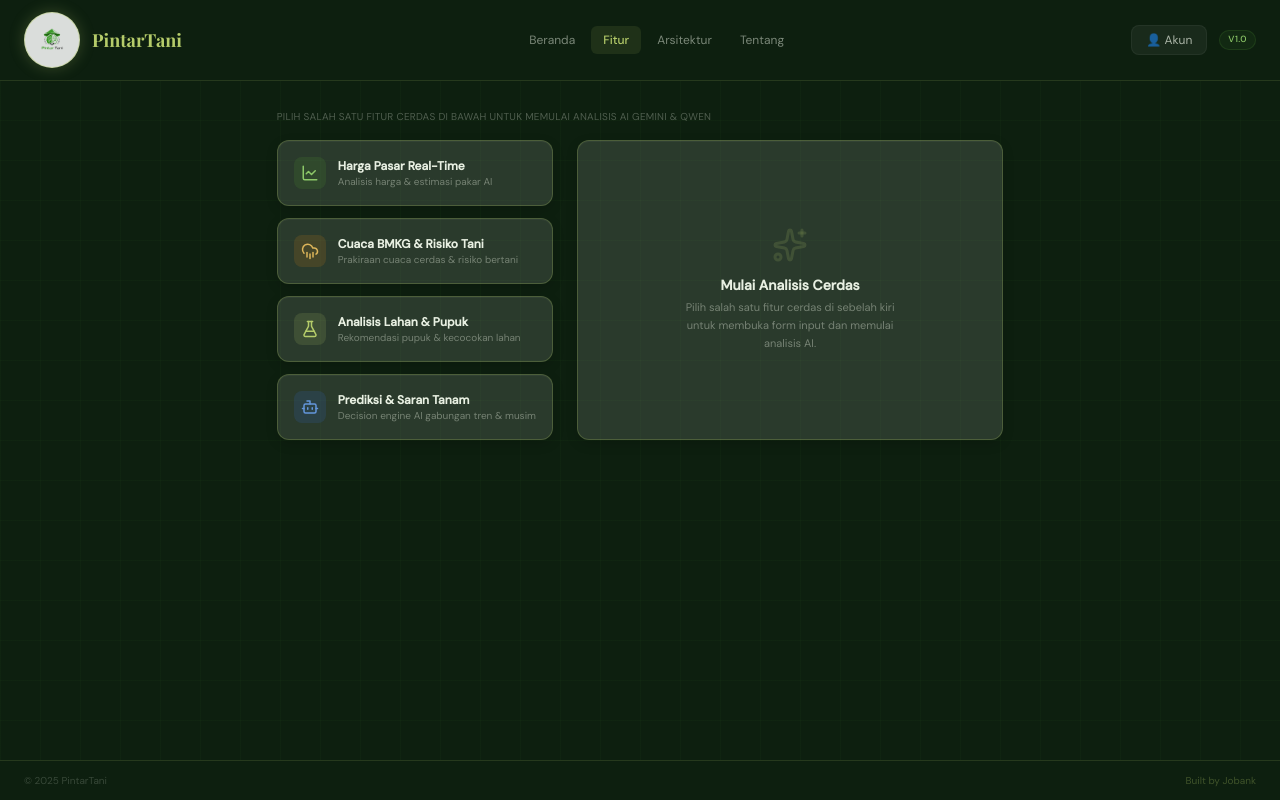
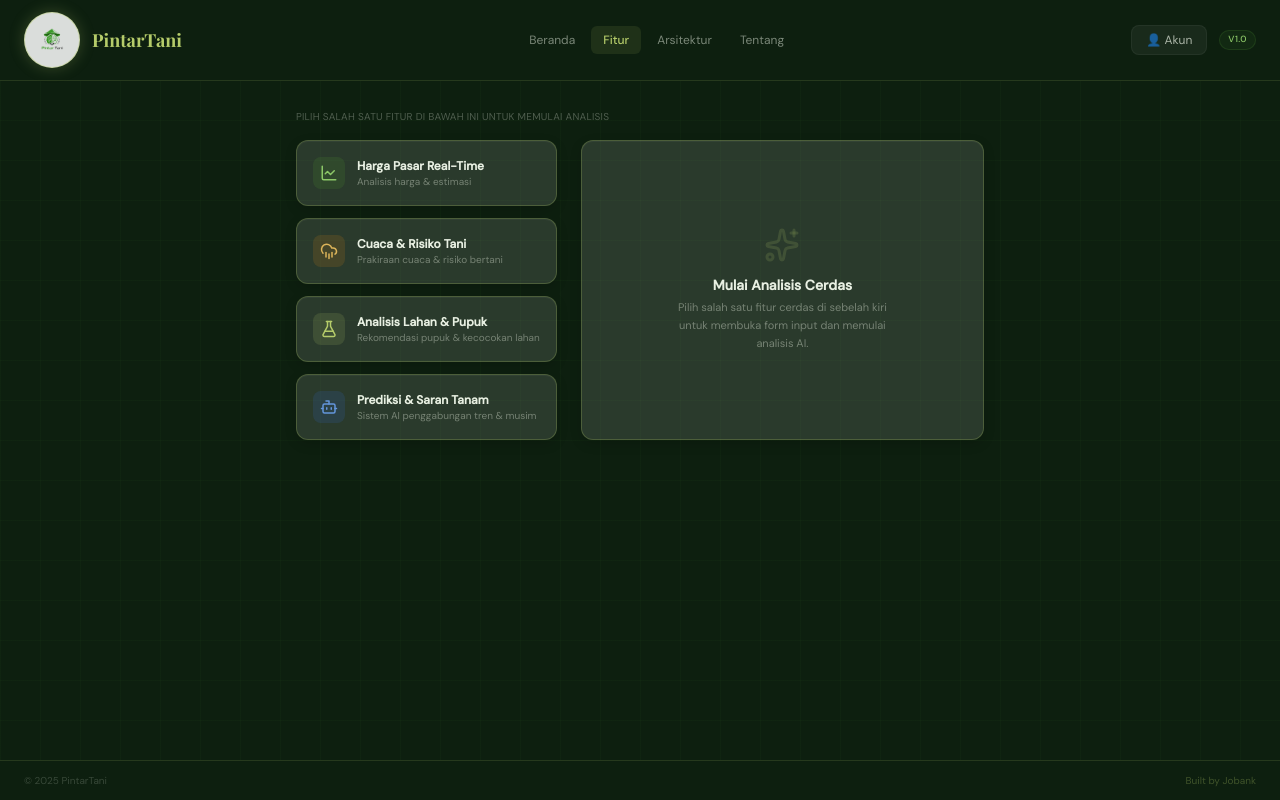
Before and after one commit to pramudya-27/pintartani, a React (Vite) app: page / in a window 1280 px wide. Both pictures are taken after a click on the button "Coba Demo Fitur". Built offline with nearby package versions, Linux system fonts and the light colour scheme.

Commit message:
perbaruan

```diff
--- a/src/pages/Arsitektur.jsx
+++ b/src/pages/Arsitektur.jsx
@@ -45,11 +45,10 @@ function Arsitektur() {
           Decision Engine & Multi-LLM
         </h3>
         <p className="text-[11px] text-brand-light/40 leading-relaxed">
-          Sistem menggunakan arsitektur fallback "Qwen-First". Backend akan
-          mencoba memanggil model Qwen (qwen3.5-flash) terlebih dahulu. Jika
-          terjadi limitasi atau kegagalan, sistem secara mulus beralih
-          (fallback) ke Gemini (gemini-2.5-flash) untuk memastikan ketersediaan
-          24/7.
+          Sistem menggunakan arsitektur fallback. Backend akan mencoba memanggil
+          model Deepseek terlebih dahulu. Jika terjadi limitasi atau kegagalan,
+          sistem secara mulus beralih ke model lainnya untuk memastikan
+          ketersediaan 24/7.
         </p>
       </div>
 
@@ -63,7 +62,7 @@ function Arsitektur() {
         <p className="text-[11px] text-brand-light/40 leading-relaxed">
           Data harga, cuaca, dan rekomendasi pupuk tidak lagi membutuhkan proses
           cron job mingguan yang berat. Semua laporan disintesis secara
-          real-time berdasarkan pengetahuan model AI (Pure LLM Pipeline).
+          real-time berdasarkan pengetahuan model AI.
         </p>
       </div>
     </div>
--- a/src/pages/Fitur.jsx
+++ b/src/pages/Fitur.jsx
@@ -200,8 +200,7 @@ Analisis dan berikan:
   return (
     <div className="p-7 animate-fade-in max-w-5xl mx-auto">
       <div className="text-[10px] text-brand-light/30 uppercase tracking-wide mb-4 text-center md:text-left">
-        Pilih salah satu fitur cerdas di bawah untuk memulai analisis AI Gemini
-        & Qwen
+        Pilih salah satu fitur di bawah ini untuk memulai analisis
       </div>
 
       <div className="grid grid-cols-1 md:grid-cols-5 gap-6 items-start">
@@ -225,7 +224,7 @@ Analisis dan berikan:
                   Harga Pasar Real-Time
                 </div>
                 <p className="text-[10px] text-brand-light/40 truncate">
-                  Analisis harga & estimasi pakar AI
+                  Analisis harga & estimasi
                 </p>
               </div>
             </div>
@@ -246,10 +245,10 @@ Analisis dan berikan:
               </div>
               <div className="flex-1 min-w-0">
                 <div className="text-xs font-semibold text-brand-light truncate">
-                  Cuaca BMKG & Risiko Tani
+                  Cuaca & Risiko Tani
                 </div>
                 <p className="text-[10px] text-brand-light/40 truncate">
-                  Prakiraan cuaca cerdas & risiko bertani
+                  Prakiraan cuaca & risiko bertani
                 </p>
               </div>
             </div>
@@ -297,7 +296,7 @@ Analisis dan berikan:
                   Prediksi & Saran Tanam
                 </div>
                 <p className="text-[10px] text-brand-light/40 truncate">
-                  Decision engine AI gabungan tren & musim
+                  Sistem AI penggabungan tren & musim
                 </p>
               </div>
             </div>
--- a/src/pages/Riwayat.jsx
+++ b/src/pages/Riwayat.jsx
@@ -1,4 +1,4 @@
-import {useState, useEffect} from "react";
+import {useState} from "react";
 import {
   LineChart,
   CloudRain,
@@ -9,7 +9,7 @@ import {
   Sparkles,
 } from "lucide-react";
 
-function Riwayat({ loggedInUser }) {
+function Riwayat({loggedInUser}) {
   const historyKey = loggedInUser ? `pt_history_${loggedInUser}` : "pt_history";
 
   const [history, setHistory] = useState(() => {
@@ -21,13 +21,17 @@ function Riwayat({ loggedInUser }) {
     }
   });
 
-  useEffect(() => {
+  const [prevHistoryKey, setPrevHistoryKey] = useState(historyKey);
+
+  if (historyKey !== prevHistoryKey) {
+    setPrevHistoryKey(historyKey);
     try {
       setHistory(JSON.parse(localStorage.getItem(historyKey) || "[]"));
     } catch (e) {
       console.error("Gagal menyinkronkan riwayat:", e);
+      setHistory([]);
     }
-  }, [historyKey]);
+  }
 
   const [searchQuery, setSearchQuery] = useState("");
   const [filterType, setFilterType] = useState("Semua");
@@ -207,20 +211,10 @@ function Riwayat({ loggedInUser }) {
                     </button>
                   </div>
 
-                  {/* Prompt */}
-                  <div className="mb-3.5 bg-white/5 rounded-lg p-3 border border-white/5">
-                    <div className="text-[10px] text-brand-accent/50 uppercase tracking-wider mb-1 font-medium">
-                      Input Pertanyaan / Parameter:
-                    </div>
-                    <p className="text-xs text-brand-light font-medium leading-relaxed">
-                      {item.prompt}
-                    </p>
-                  </div>
-
                   {/* Response */}
                   <div className="bg-black/20 rounded-lg p-4 border border-[rgba(180,220,140,0.05)]">
                     <div className="text-[10px] text-brand-light/40 uppercase tracking-wider mb-2 font-medium">
-                      Hasil Analisis AI:
+                      Hasil Analisis:
                     </div>
                     <div className="text-xs text-brand-light/85 whitespace-pre-wrap leading-relaxed">
                       {item.content}
--- a/src/pages/Tentang.jsx
+++ b/src/pages/Tentang.jsx
@@ -25,9 +25,9 @@ function Tentang() {
           Misi PintarTani
         </h3>
         <p className="text-[11px] text-brand-light/40 leading-relaxed">
-          Meniadakan kesenjangan informasi menggunakan arsitektur Pure LLM. Kami
-          percaya bahwa teknologi AI seperti Gemini dan Qwen memiliki kapasitas
-          untuk memberikan saran ahli tanah dan rekomendasi masa tanam.
+          Meniadakan kesenjangan informasi menggunakan arsitektur LLM. Kami
+          percaya bahwa teknologi AI memiliki kapasitas untuk memberikan saran
+          ahli tanah dan rekomendasi masa tanam.
         </p>
       </div>
     </div>
```
